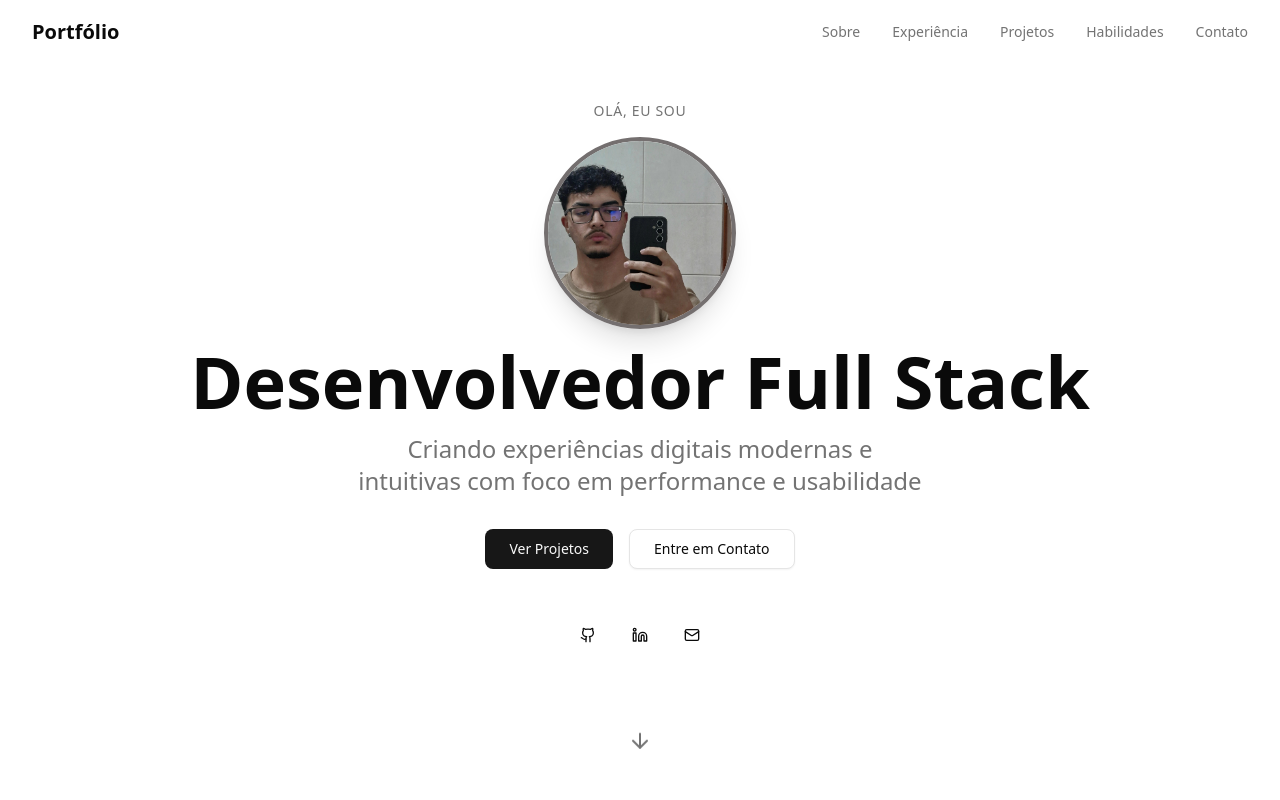
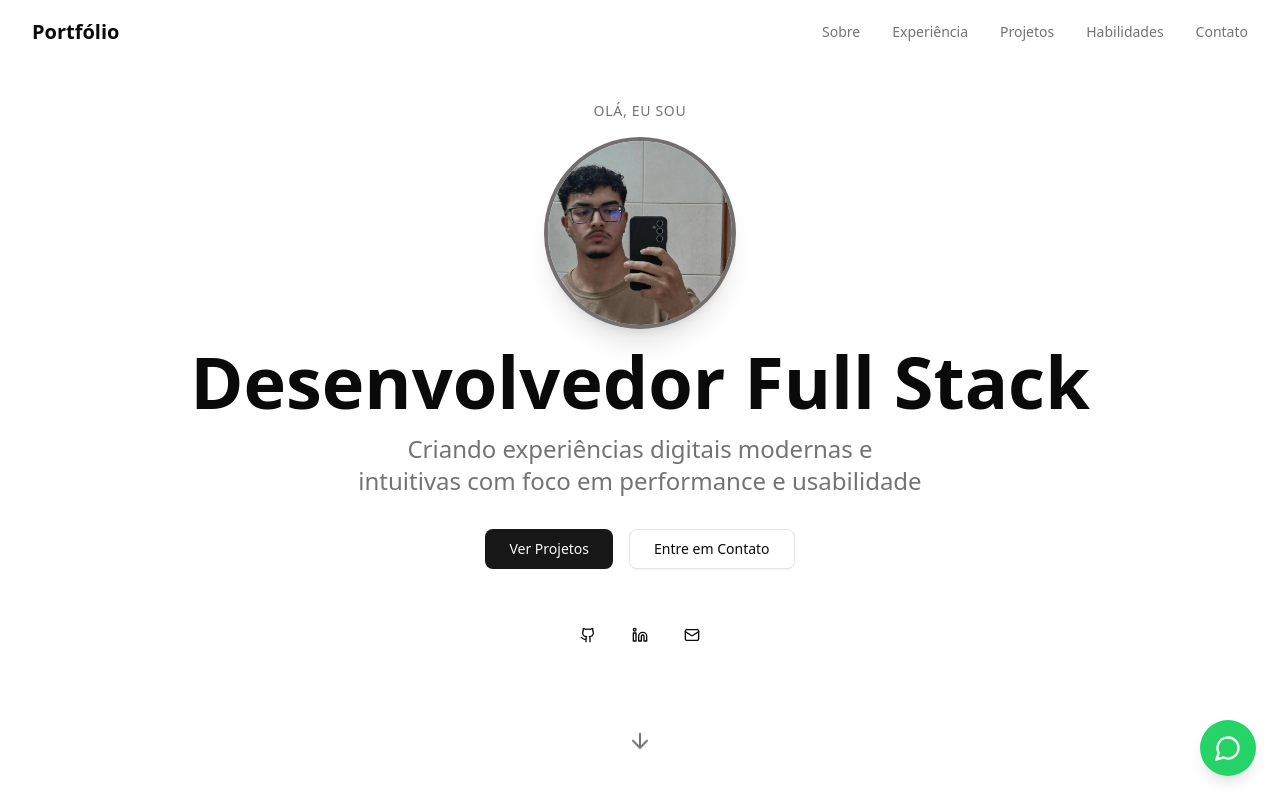
Before and after one commit to FelipeHondei/PortifolioV1, a Next.js app: page / in a window 1280 px wide. Shown: the top 800 px of the page. Built offline with nearby package versions, Linux system fonts and the light colour scheme.

Commit message:
Integração whatsapp

```diff
--- a/app/page.tsx
+++ b/app/page.tsx
@@ -5,6 +5,7 @@ import { Projects } from "@/components/projects"
 import { Skills } from "@/components/skills"
 import { Contact } from "@/components/contact"
 import { Navigation } from "@/components/navigation"
+import { WhatsAppButton } from "@/components/whatsapp-button"
 
 export default function Home() {
   return (
@@ -16,6 +17,7 @@ export default function Home() {
       <Projects />
       <Skills />
       <Contact />
+      <WhatsAppButton />
     </main>
   )
 }
--- a/components/contact.tsx
+++ b/components/contact.tsx
@@ -6,7 +6,7 @@ import { Button } from "@/components/ui/button"
 import { Card } from "@/components/ui/card"
 import { Input } from "@/components/ui/input"
 import { Textarea } from "@/components/ui/textarea"
-import { Github, Linkedin, Mail, Send } from "lucide-react"
+import { Github, Linkedin, Mail, Send, MessageCircle } from "lucide-react"
 import { useState } from "react"
 
 export function Contact() {
@@ -15,6 +15,11 @@ export function Contact() {
     email: "",
     message: "",
   })
+
+  // Configuração do WhatsApp
+  const phoneNumber = "5515996009700"
+  const whatsappMessage = encodeURIComponent("Olá! Vi seu portfólio e gostaria de conversar sobre um projeto.")
+  const whatsappUrl = `https://wa.me/${phoneNumber}?text=${whatsappMessage}`
 
   const handleSubmit = (e: React.FormEvent) => {
     e.preventDefault()
@@ -83,6 +88,33 @@ export function Contact() {
             </Card>
 
             <div className="space-y-6">
+              {/* Card do WhatsApp - Destaque */}
+              <Card className="p-6 bg-[#25D366]/10 border-[#25D366]/30 hover:border-[#25D366]/50 transition-all duration-300 hover:shadow-lg">
+                <div className="space-y-4">
+                  <div className="flex items-center gap-3">
+                    <div className="flex h-12 w-12 items-center justify-center rounded-full bg-[#25D366]">
+                      <MessageCircle className="h-6 w-6 text-white" />
+                    </div>
+                    <div>
+                      <h3 className="text-xl font-semibold">WhatsApp</h3>
+                      <p className="text-sm text-muted-foreground">Resposta rápida garantida</p>
+                    </div>
+                  </div>
+                  <p className="text-muted-foreground text-pretty">
+                    Prefere conversar pelo WhatsApp? Clique no botão abaixo e vamos conversar!
+                  </p>
+                  <Button
+                    asChild
+                    className="w-full bg-[#25D366] hover:bg-[#20BA5A] text-white"
+                  >
+                    <a href={whatsappUrl} target="_blank" rel="noopener noreferrer">
+                      <MessageCircle className="h-4 w-4 mr-2" />
+                      Abrir WhatsApp
+                    </a>
+                  </Button>
+                </div>
+              </Card>
+
               <Card className="p-6">
                 <div className="space-y-4">
                   <h3 className="text-xl font-semibold">Informações de Contato</h3>
--- /dev/null
+++ b/components/whatsapp-button.tsx
@@ -0,0 +1,50 @@
+"use client"
+
+import { MessageCircle } from "lucide-react"
+import { useState } from "react"
+
+export function WhatsAppButton() {
+  const [isHovered, setIsHovered] = useState(false)
+
+  // Seu número do WhatsApp (formato: código do país + DDD + número)
+  // Exemplo: 5515981234567 (Brasil +55, DDD 15, número 98123-4567)
+  const phoneNumber = "5515981234567" // SUBSTITUA PELO SEU NÚMERO
+
+  // Mensagem pré-definida que aparecerá ao abrir o WhatsApp
+  const message = encodeURIComponent("Olá! Vi seu portfólio e gostaria de conversar sobre um projeto.")
+
+  const whatsappUrl = `https://wa.me/${phoneNumber}?text=${message}`
+
+  return (
+    <a
+      href={whatsappUrl}
+      target="_blank"
+      rel="noopener noreferrer"
+      className="fixed bottom-6 right-6 z-50 group"
+      onMouseEnter={() => setIsHovered(true)}
+      onMouseLeave={() => setIsHovered(false)}
+      aria-label="Contato via WhatsApp"
+    >
+      {/* Tooltip */}
+      <div
+        className={`absolute right-full mr-3 top-1/2 -translate-y-1/2 whitespace-nowrap rounded-lg bg-foreground px-3 py-2 text-sm font-medium text-background shadow-lg transition-all duration-300 ${
+          isHovered ? "opacity-100 translate-x-0" : "opacity-0 translate-x-2 pointer-events-none"
+        }`}
+      >
+        Fale comigo no WhatsApp
+        <div className="absolute right-0 top-1/2 -translate-y-1/2 translate-x-full border-8 border-transparent border-l-foreground" />
+      </div>
+
+      {/* Botão Principal */}
+      <div className="relative">
+        {/* Animação de pulso */}
+        <div className="absolute inset-0 rounded-full bg-[#25D366] animate-ping opacity-75" />
+
+        {/* Botão */}
+        <div className="relative flex h-14 w-14 items-center justify-center rounded-full bg-[#25D366] shadow-lg transition-all duration-300 hover:scale-110 hover:shadow-xl">
+          <MessageCircle className="h-7 w-7 text-white" />
+        </div>
+      </div>
+    </a>
+  )
+}
```
Also changed, not shown: public/Mídia (1).jpg (deleted).
